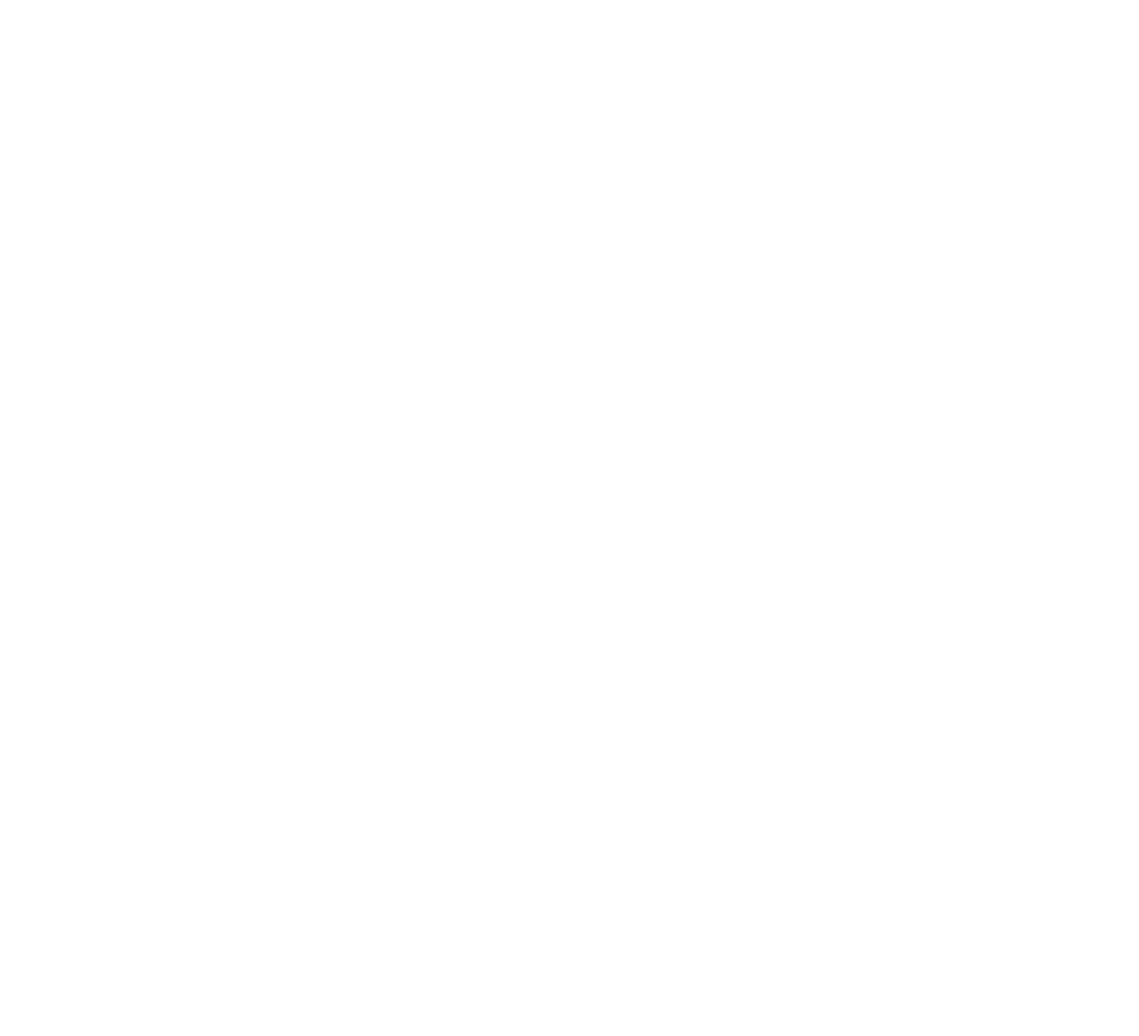
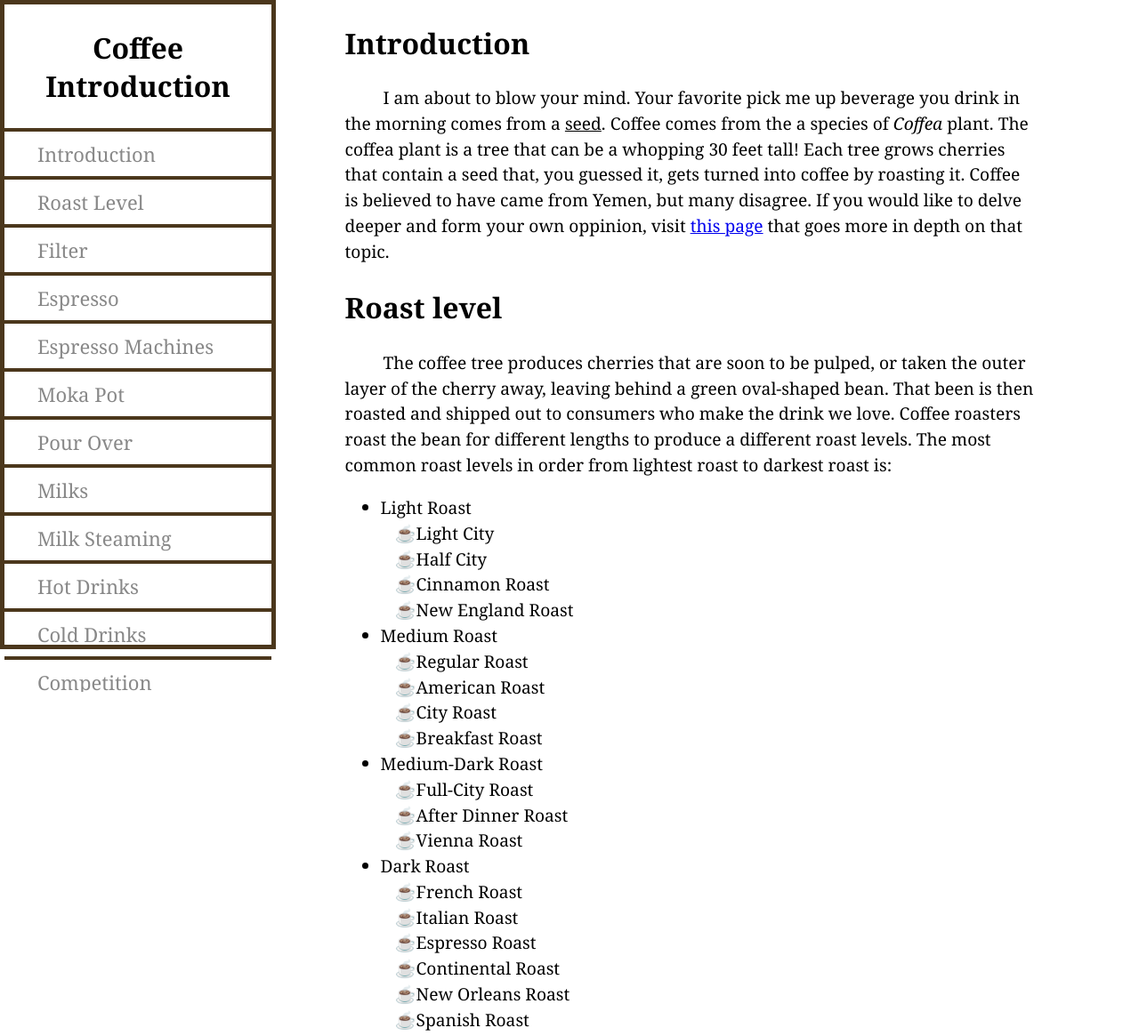
Before and after one commit to Griffinov22/Technical-Documentation-Page, a plain HTML site: page index.html in a window 1280 px wide. Shown: the top 1165 px of the page at 89% size. Before the commit the page ends 800 px from the top, so only its background shows below. Drawn offline with Linux system fonts and the light colour scheme.

Commit message:
Setup is complete. Next is A lot of writing.

```diff
--- a/index.html
+++ b/index.html
@@ -5,9 +5,99 @@
     <meta http-equiv="X-UA-Compatible" content="IE=edge">
     <meta name="viewport" content="width=device-width, initial-scale=1.0">
     <link rel="stylesheet" type="text/css" href="/main.css">
-    <title>Document</title>
+    <title>Coffee Analysis</title>
 </head>
 <body>
+    <nav>
+        <header>
+            <h1>Coffee Introduction</h1>
+        </header>
+        <ul>
+            <li><a>Introduction</a></li>
+            <li><a>Roast Level</a></li>
+            <li><a>Filter</a></li>
+            <li><a>Espresso</a></li>
+            <li><a>Espresso Machines</a></li>
+            <li><a>Moka Pot</a></li>
+            <li><a>Pour Over</a></li>
+            <li><a>Milks</a></li>
+            <li><a>Milk Steaming</a></li>
+            <li><a>Hot Drinks</a></li>
+            <li><a>Cold Drinks</a></li>
+            <li><a>Competition</a></li>
+            <li><a>Where do I fit in?</a></li>
+            <li><a>Why USA Made it Weird</a></li>
+            <li><a>About the Author</a></li>
+        </ul>
+    </nav>
+
+    <main>
+        <section>
+            <h1 id="Introduction">Introduction</h1>
+            <p>I am about to blow your mind. Your favorite pick me up
+                beverage you drink in the morning comes from a <u>seed</u>.
+                Coffee comes from the a species of <em>Coffea</em> plant.
+                The coffea plant is a tree that can be a whopping 30 feet tall!
+                Each tree grows cherries that contain a seed that, you guessed it,
+                gets turned into coffee by roasting it. Coffee is believed to have
+                came from Yemen, but many disagree. If you would like to delve deeper
+                and form your own oppinion, visit <a href='https://www.ncausa.org/About-Coffee/History-of-Coffee' target="_blank">this page</a> that goes more in depth on
+                that topic.
+            </p>
+        </section>
+
+        <section>
+            <h1 id='Roast-Level'>Roast level</h1>
+            <p>The coffee tree produces cherries that are soon to be pulped, or taken the outer layer of the cherry away, leaving
+                behind a green oval-shaped bean. That been is then roasted and shipped out to consumers who make the drink we love.
+                Coffee roasters roast the bean for different lengths to produce a different roast levels. The most common roast levels
+                in order from lightest roast to darkest roast is:
+            </p>
+            <ul>
+                <li>Light Roast</li>
+                <ul>
+                    <li>Light City</li>
+                    <li>Half City</li>
+                    <li>Cinnamon Roast</li>
+                    <li>New England Roast</li>
+                </ul>
+
+                <li>Medium Roast</li>
+                <ul>
+                    <li>Regular Roast</li>
+                    <li>American Roast</li>
+                    <li>City Roast</li>
+                    <li>Breakfast Roast</li>
+                </ul>
+
+                <li>Medium-Dark Roast</li>
+                <ul>
+                    <li>Full-City Roast</li>
+                    <li>After Dinner Roast</li>
+                    <li>Vienna Roast</li>
+                </ul>
+
+                <li>Dark Roast</li>
+                <ul>
+                    <li>French Roast</li>
+                    <li>Italian Roast</li>
+                    <li>Espresso Roast</li>
+                    <li>Continental Roast</li>
+                    <li>New Orleans Roast</li>
+                    <li>Spanish Roast</li>
+                </ul>
+            </ul>
+
+            <p>This list is not supposed to intimidate you about roast-level. Simply, each roast is put into a
+                section of light, medium, medium-dark, and dark roast. Darker roasts tend to have a darker almost
+                black color along with being the most oily of the beans because the heat of the roaster brings
+                all the moisture out of the bean. Lighter roasts, on the other hand, tend to be light brown and
+                heavier because less moisture has been roasted out of the bean.
+            </p>
+
+        </section>
+    </main>
+
 
 </body>
 </html>
--- a/styler.scss
+++ b/styler.scss
@@ -0,0 +1,80 @@
+$font: Cambria, Cochin, Georgia, Times, 'Times New Roman', serif;
+$coffee: #4B371C;
+
+body {
+    margin: 0;
+    padding:0;
+}
+
+nav {
+    position: fixed;
+    left:0;
+    top:0;
+    width:300px;
+    min-width: 275px;
+    border: 5px solid $coffee;
+    height: 90%;
+
+    h1 {
+        text-align: center;
+        font-family: $font;
+        font-size: 32px;
+    }
+    ul {
+        display: flex;
+        flex-direction: column;
+        padding:0;
+        margin:0;
+        height: 88.1%;
+        overflow-y: scroll;
+
+    }
+    li {
+
+        display: inline;
+        font-family: $font;
+        font-size: 22px;
+        text-indent: 3ch;
+        padding: 10px 0;
+        box-sizing: border-box;
+        border-top: 4px solid $coffee;
+        color: rgb(136, 136, 136);
+    }
+    li:hover {
+        background-color: lightgrey;
+    }
+}
+
+main {
+    margin-left:310px;
+    font-family: $font;
+    height: 100%;
+    display: absolute;
+    top:0;
+
+    section {
+        width: 80%;
+        margin: 0 12% 0 8%;
+
+        h1 {
+            font-size: 32px;
+        }
+        p {
+            text-indent: 4ch;
+            font-size:1.2em;
+            line-height: 1.5em;
+        }
+        ul {
+            li {
+                font-size: 1.2em;
+                line-height: 1.5em;
+            }
+            ul {
+                li {
+                    list-style-type: "\2615";
+                }
+            }
+        }
+
+    }
+}
```
Also changed, not shown: main.css, 1 other file.
